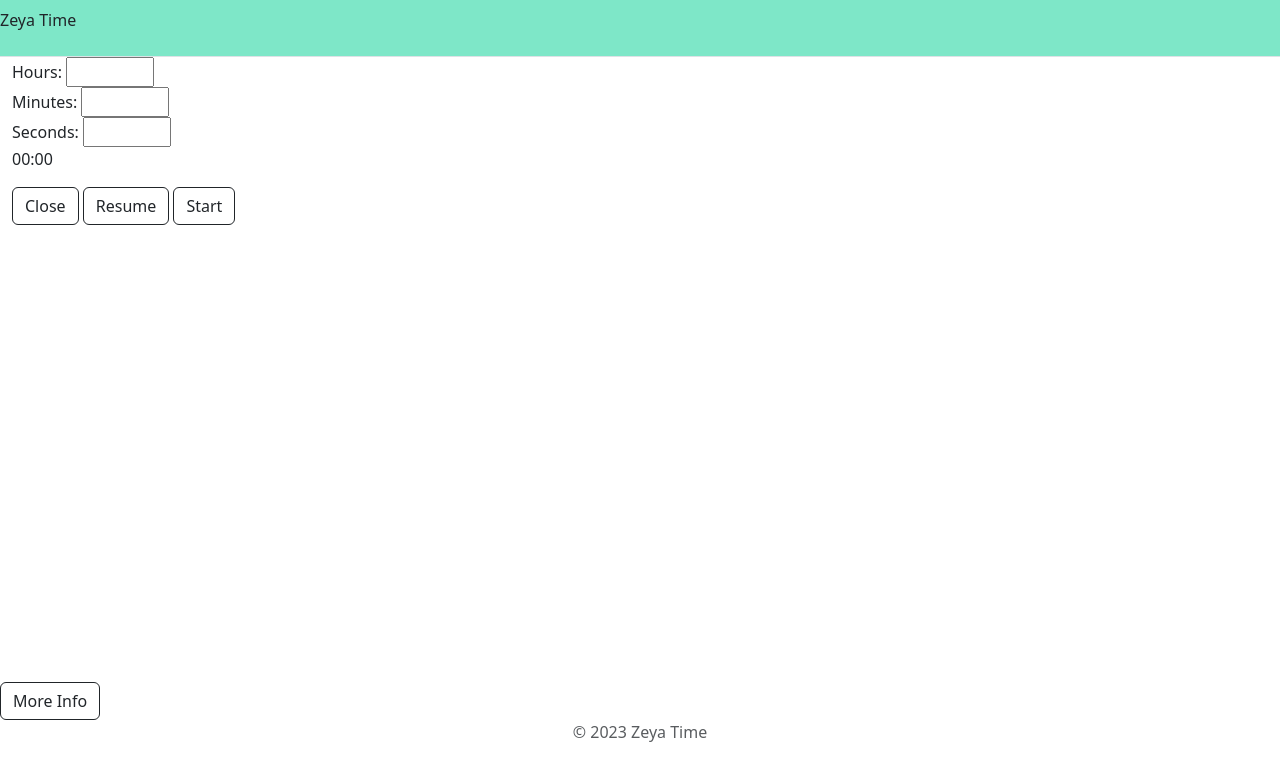
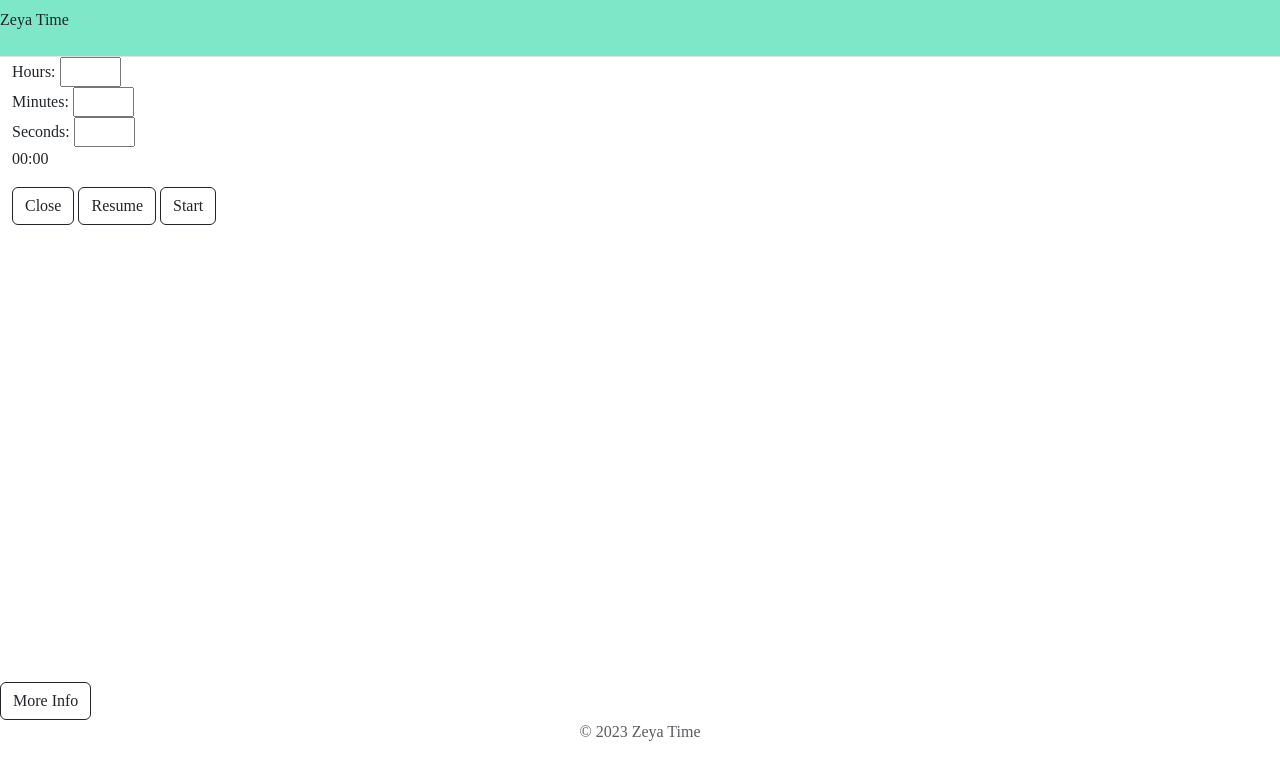
Before and after one commit to thunderain/Zeya-Time, a website: page home.html in a window 1280 px wide. Drawn offline with nearby package versions, Linux system fonts and the light colour scheme.

```diff
--- a/home.html
+++ b/home.html
@@ -8,7 +8,7 @@
     <title>Zeya Time</title>
     <link href="https://cdn.jsdelivr.net/npm/bootstrap@5.3.2/dist/css/bootstrap.min.css" rel="stylesheet" integrity="sha384-T3c6CoIi6uLrA9TneNEoa7RxnatzjcDSCmG1MXxSR1GAsXEV/Dwwykc2MPK8M2HN" crossorigin="anonymous">
   </head>
-  <body>
+  <body style="font-family: geosansalightregular;">
 
 <!--
     <nav class="navbar sticky-top bg-body-tertiary ">
--- a/src/js/timer.js
+++ b/src/js/timer.js
@@ -48,10 +48,11 @@
 
 endSeconds = currSeconds + seconds;
 totalEndSeconds += seconds;
-
+ console.assert(endSeconds>60)
   if (endSeconds > 60) {
     endSeconds = endSeconds - 60;
     endMinute += 1;
+
   }
 
 endMinute = endMinute + minutes + currMinutes;
```
Also changed, not shown: package.json (added, +12 -0 lines).
